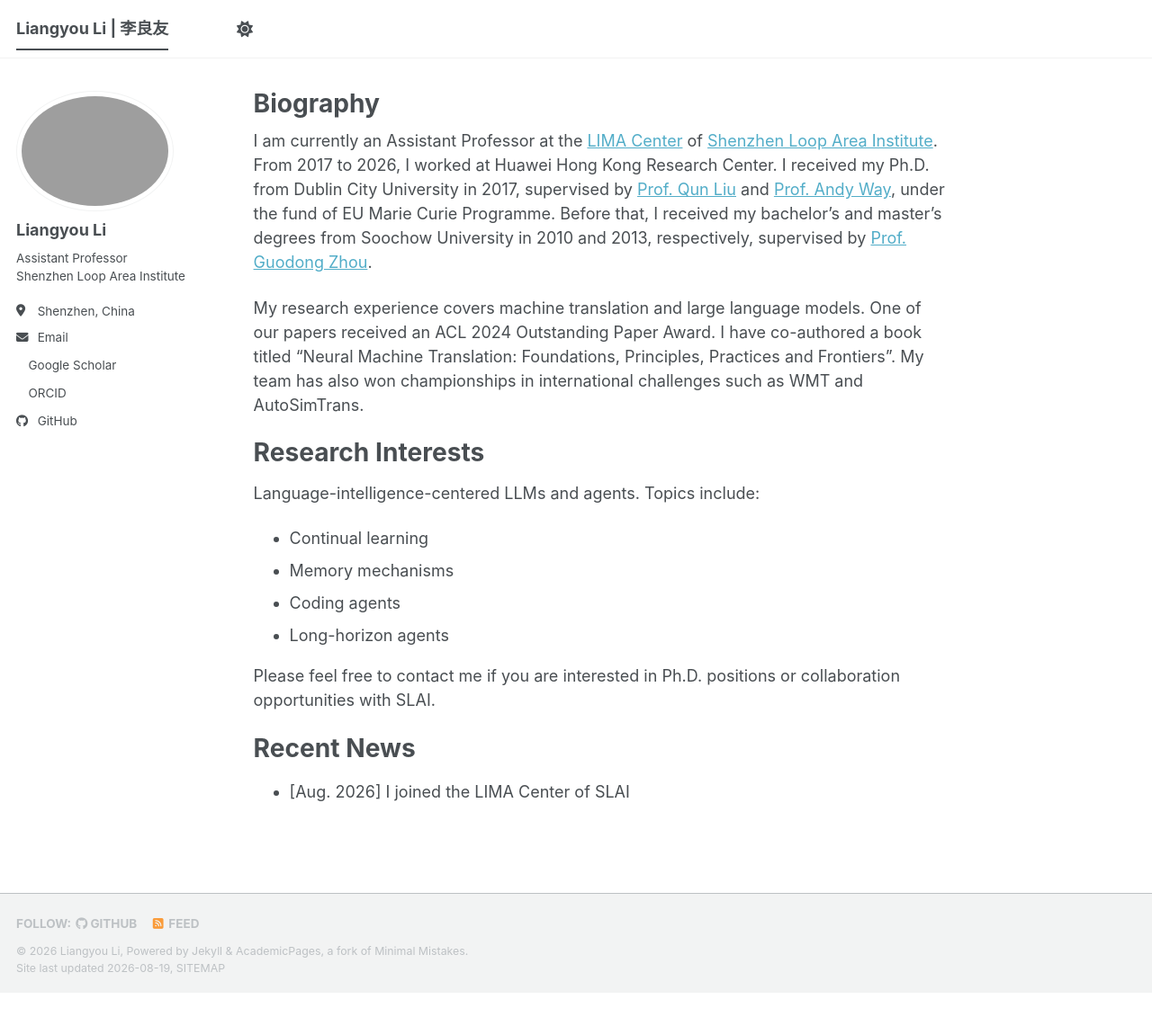
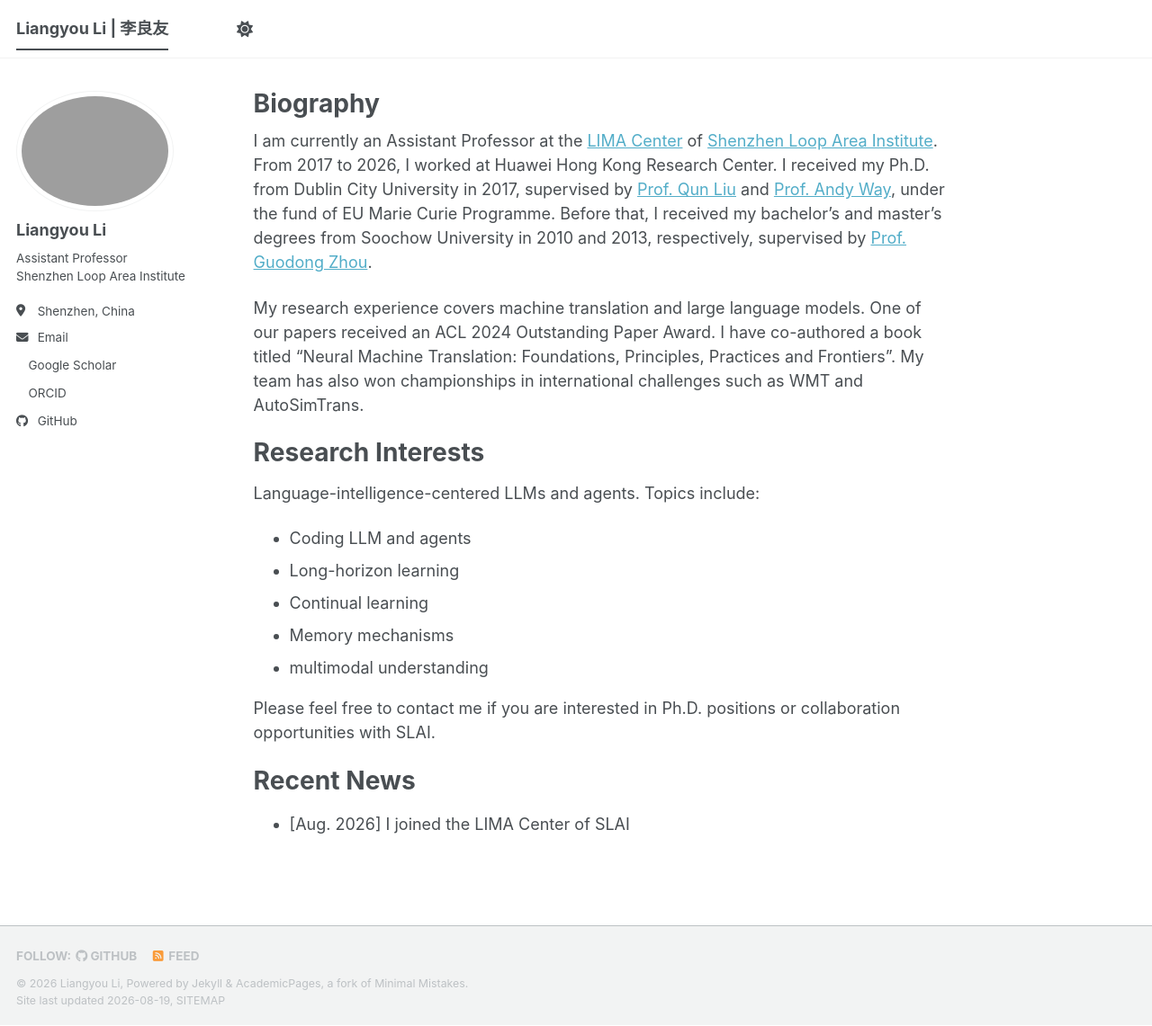
Before and after one commit to llysuda/llysuda.github.io, a Jekyll site: the page built from _pages/about.md, in a window 1280 px wide and 1141 px high. Shown: the whole window at 90% size. Built offline with Jekyll 4.4.1, drawn with Linux system fonts in a browser that asks for light colours; a style sheet for code colours, icons or effects is not loaded.

Commit message:
Refresh homepage research interest topics.
Reorder and reword the interest list to match the current research focus.

Co-authored-by: Cursor <cursoragent@cursor.com>

```diff
--- a/_pages/about.md
+++ b/_pages/about.md
@@ -15,10 +15,11 @@ My research experience covers machine translation and large language models. One
 Research Interests
 ======
 Language-intelligence-centered LLMs and agents. Topics include:
+- Coding LLM and agents
+- Long-horizon learning
 - Continual learning
 - Memory mechanisms
-- Coding agents
-- Long-horizon agents
+- multimodal understanding
 
 Please feel free to contact me if you are interested in Ph.D. positions or collaboration opportunities with SLAI.
 
```
